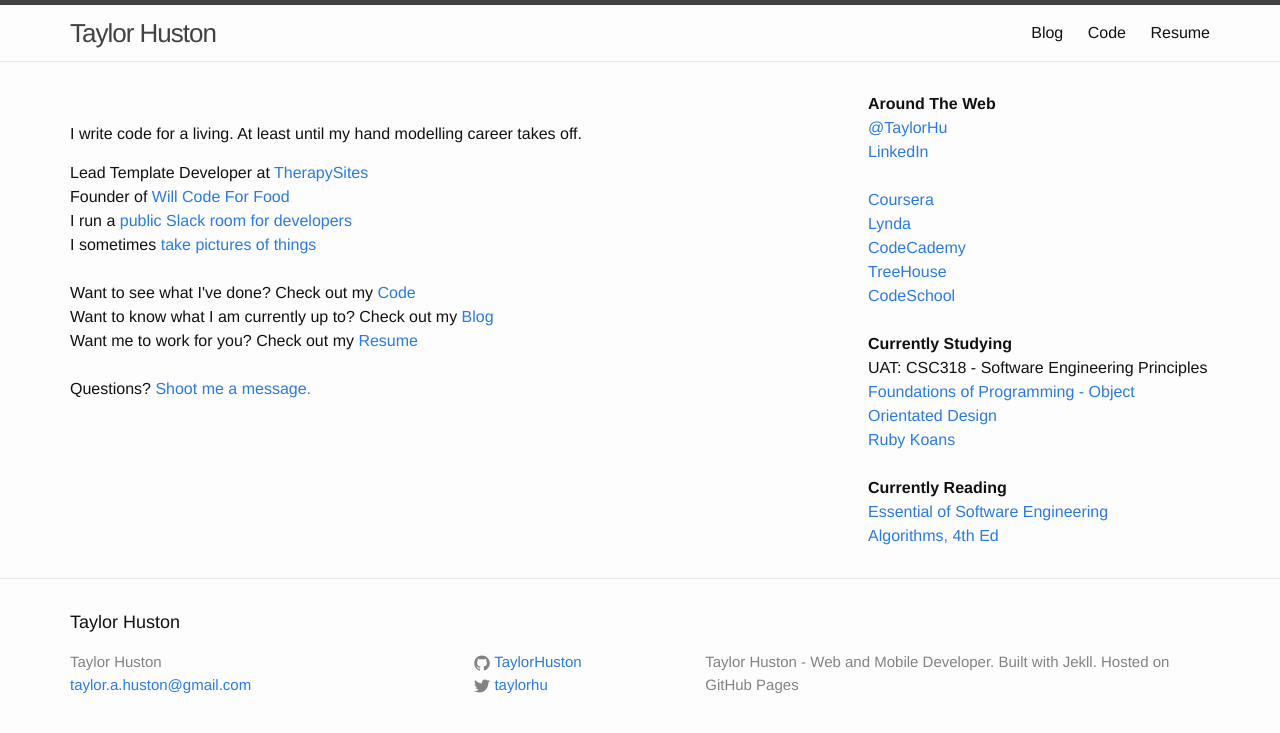
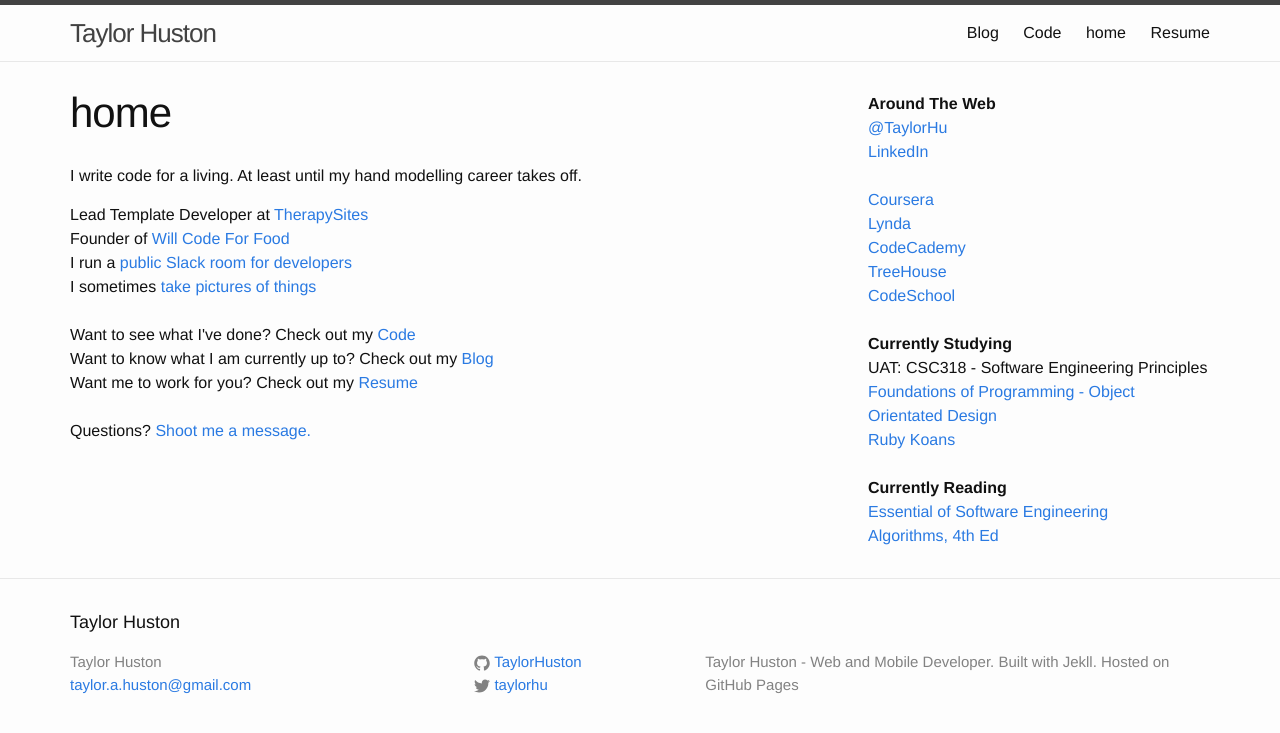
Before and after one commit to TaylorHuston/taylorhuston.github.io, a Jekyll site: the page built from index.html, in a window 1280 px wide. Shown: the top 733 px of the page. Built offline with Jekyll 4.4.1, drawn with Linux system fonts in a browser that asks for light colours.

Commit message:
Minor formatting

```diff
--- a/code.html
+++ b/code.html
@@ -4,7 +4,6 @@ title: Code
 permalink: /code/
 ---
 
-<h1>Code</h1>
 <p>I put everything up on my <a href="https://github.com/TaylorHuston" target="_blank">GitHub</a>. Lots of random snippets, unfinished projects, online tutorials, etc. This page is a nice, organized list of my best (or at least complete) code.</p>
 
 <h2>Web</h2>
--- a/index.html
+++ b/index.html
@@ -1,9 +1,7 @@
 ---
 layout: page
-published: true
+title: home
 ---
-
-
 
 
 <div class="home">
```
